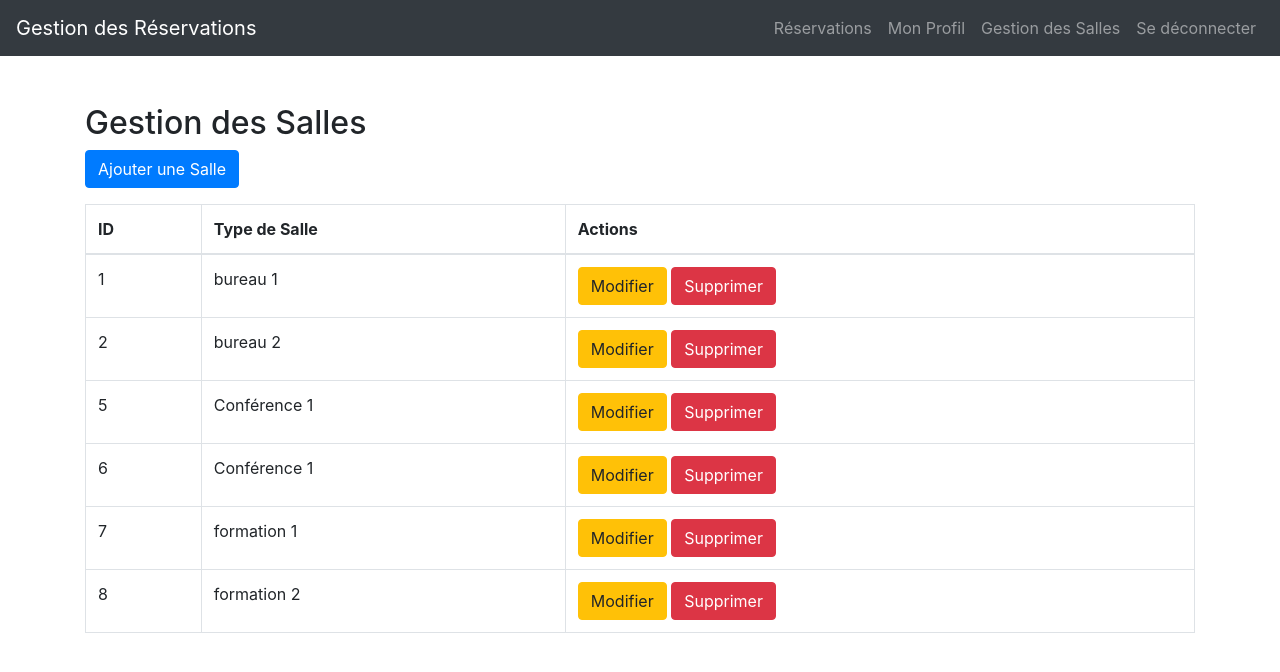
After one commit to mhammedelkhalfi/GestionDesSalles, a PHP site: page /gestion_salles.php in a window 1280 px wide. The commit adds this page. Shown: the top 672 px of the page. Run offline with PHP 8.4, Linux system fonts and the light colour scheme; the visitor is signed in with stand-in values (Sample User, id 1); data comes from the database, SQL or seed files in the repository; some libraries are stand-ins or nearby versions.

Commit message:
modification de code et add bd

```diff
--- /dev/null
+++ b/app/gestion_salles.php
@@ -0,0 +1,146 @@
+<?php
+session_start();
+
+// Vérifier si l'utilisateur est connecté et administrateur
+if (!isset($_SESSION['employe_id']) || $_SESSION['role'] !== 'ADMIN') {
+    header('Location: login.php');
+    exit();
+}
+
+// Inclure la connexion à la base de données
+include 'connexion.php';
+
+// Récupérer la liste des salles
+$sql = "SELECT * FROM salle";
+$stmt = $pdo->prepare($sql);
+$stmt->execute();
+$salles = $stmt->fetchAll(PDO::FETCH_ASSOC);
+?>
+<!DOCTYPE html>
+<html lang="fr">
+<head>
+    <meta charset="UTF-8">
+    <meta name="viewport" content="width=device-width, initial-scale=1.0">
+    <title>Gestion des Salles</title>
+    <link href="https://stackpath.bootstrapcdn.com/bootstrap/4.5.2/css/bootstrap.min.css" rel="stylesheet">
+</head>
+<body>
+    <!-- Navbar -->
+    <nav class="navbar navbar-expand-lg navbar-dark bg-dark">
+        <a class="navbar-brand" href="index.php">Gestion des Réservations</a>
+        <button class="navbar-toggler" type="button" data-toggle="collapse" data-target="#navbarNav" aria-controls="navbarNav" aria-expanded="false" aria-label="Toggle navigation">
+            <span class="navbar-toggler-icon"></span>
+        </button>
+        <div class="collapse navbar-collapse" id="navbarNav">
+            <ul class="navbar-nav ml-auto">
+                <li class="nav-item"><a class="nav-link" href="reservations.php">Réservations</a></li>
+                <li class="nav-item"><a class="nav-link" href="profile.php">Mon Profil</a></li>
+                <?php if ($_SESSION['role'] === 'ADMIN'): ?>
+                    <li class="nav-item"><a class="nav-link" href="gestion_salles.php">Gestion des Salles</a></li>
+                <?php endif; ?>
+                <li class="nav-item"><a class="nav-link" href="logout.php">Se déconnecter</a></li>
+            </ul>
+        </div>
+    </nav>
+
+    <!-- Gestion des Salles -->
+    <div class="container mt-5">
+        <h2>Gestion des Salles</h2>
+        <button class="btn btn-primary mb-3" data-toggle="modal" data-target="#addModal">Ajouter une Salle</button>
+
+        <table class="table table-bordered">
+            <thead>
+                <tr>
+                    <th>ID</th>
+                    <th>Type de Salle</th>
+                    <th>Actions</th>
+                </tr>
+            </thead>
+            <tbody>
+                <?php foreach ($salles as $salle): ?>
+                    <tr>
+                        <td><?php echo htmlspecialchars($salle['num_salle']); ?></td>
+                        <td><?php echo htmlspecialchars($salle['type_salle']); ?></td>
+                        <td>
+                            <button class="btn btn-warning edit-btn" data-id="<?php echo $salle['num_salle']; ?>" data-type="<?php echo htmlspecialchars($salle['type_salle']); ?>" data-toggle="modal" data-target="#editModal">Modifier</button>
+                            <a href="delete_salle.php?id=<?php echo $salle['num_salle']; ?>" class="btn btn-danger" onclick="return confirm('Êtes-vous sûr de vouloir supprimer cette salle ?');">Supprimer</a>
+                        </td>
+                    </tr>
+                <?php endforeach; ?>
+            </tbody>
+        </table>
+    </div>
+
+    <!-- Modal Ajouter une Salle -->
+    <div class="modal fade" id="addModal" tabindex="-1" role="dialog" aria-labelledby="addModalLabel" aria-hidden="true">
+        <div class="modal-dialog" role="document">
+            <div class="modal-content">
+                <form method="POST" action="add_salle.php">
+                    <div class="modal-header">
+                        <h5 class="modal-title" id="addModalLabel">Ajouter une Salle</h5>
+                        <button type="button" class="close" data-dismiss="modal" aria-label="Close">
+                            <span aria-hidden="true">&times;</span>
+                        </button>
+                    </div>
+                    <div class="modal-body">
+                        <div class="form-group">
+                            <label for="add_type_salle">Type de Salle</label>
+                            <input type="text" name="type_salle" id="add_type_salle" class="form-control" required>
+                        </div>
+                    </div>
+                    <div class="modal-footer">
+                        <button type="submit" class="btn btn-primary">Ajouter</button>
+                        <button type="button" class="btn btn-secondary" data-dismiss="modal">Annuler</button>
+                    </div>
+                </form>
+            </div>
+        </div>
+    </div>
+
+    <!-- Modal Modifier une Salle -->
+    <div class="modal fade" id="editModal" tabindex="-1" role="dialog" aria-labelledby="editModalLabel" aria-hidden="true">
+        <div class="modal-dialog" role="document">
+            <div class="modal-content">
+                <form method="POST" action="edit_salle.php">
+                    <div class="modal-header">
+                        <h5 class="modal-title" id="editModalLabel">Modifier une Salle</h5>
+                        <button type="button" class="close" data-dismiss="modal" aria-label="Close">
+                            <span aria-hidden="true">&times;</span>
+                        </button>
+                    </div>
+                    <div class="modal-body">
+                        <!-- Champ caché pour l'ID -->
+                        <input type="hidden" name="num_salle" id="edit_num_salle">
+                        <div class="form-group">
+                            <label for="edit_type_salle">Type de Salle</label>
+                            <input type="text" name="type_salle" id="edit_type_salle" class="form-control" required>
+                        </div>
+                    </div>
+                    <div class="modal-footer">
+                        <button type="submit" class="btn btn-primary">Modifier</button>
+                        <button type="button" class="btn btn-secondary" data-dismiss="modal">Annuler</button>
+                    </div>
+                </form>
+            </div>
+        </div>
+    </div>
+
+    <!-- Scripts -->
+    <script src="https://code.jquery.com/jquery-3.5.1.slim.min.js"></script>
+    <script src="https://cdn.jsdelivr.net/npm/@popperjs/core@2.5.0/dist/umd/popper.min.js"></script>
+    <script src="https://stackpath.bootstrapcdn.com/bootstrap/4.5.2/js/bootstrap.min.js"></script>
+
+    <!-- Remplir le modal de modification -->
+    <script>
+        document.querySelectorAll('.edit-btn').forEach(button => {
+            button.addEventListener('click', () => {
+                const id = button.getAttribute('data-id');
+                const type = button.getAttribute('data-type');
+
+                document.getElementById('edit_num_salle').value = id;
+                document.getElementById('edit_type_salle').value = type;
+            });
+        });
+    </script>
+</body>
+</html>
```
Also changed, not shown: app/add_reservation.php (+17 -8 lines), app/add_salle.php (added, +42 -0 lines), app/dashboard.php (+10 -3 lines), app/delete_salle.php (added, +20 -0 lines), app/edit_salle.php (added, +27 -0 lines), bd/reservation_db.sql (added, +159 -0 lines).
